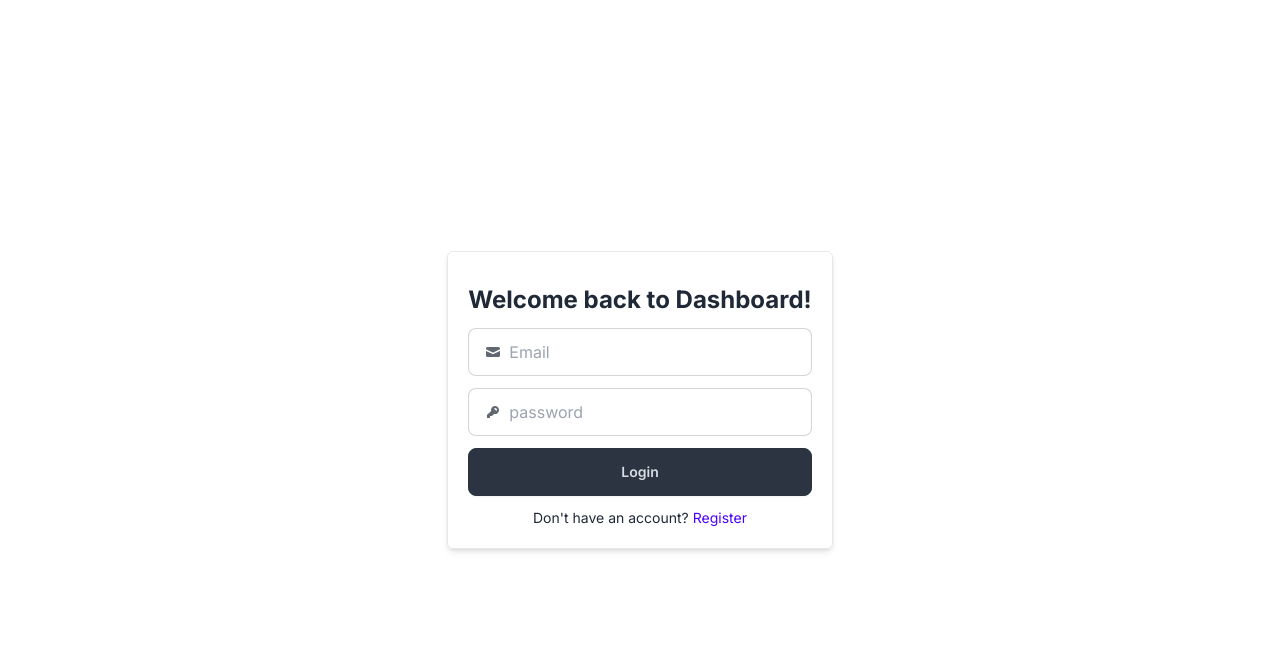
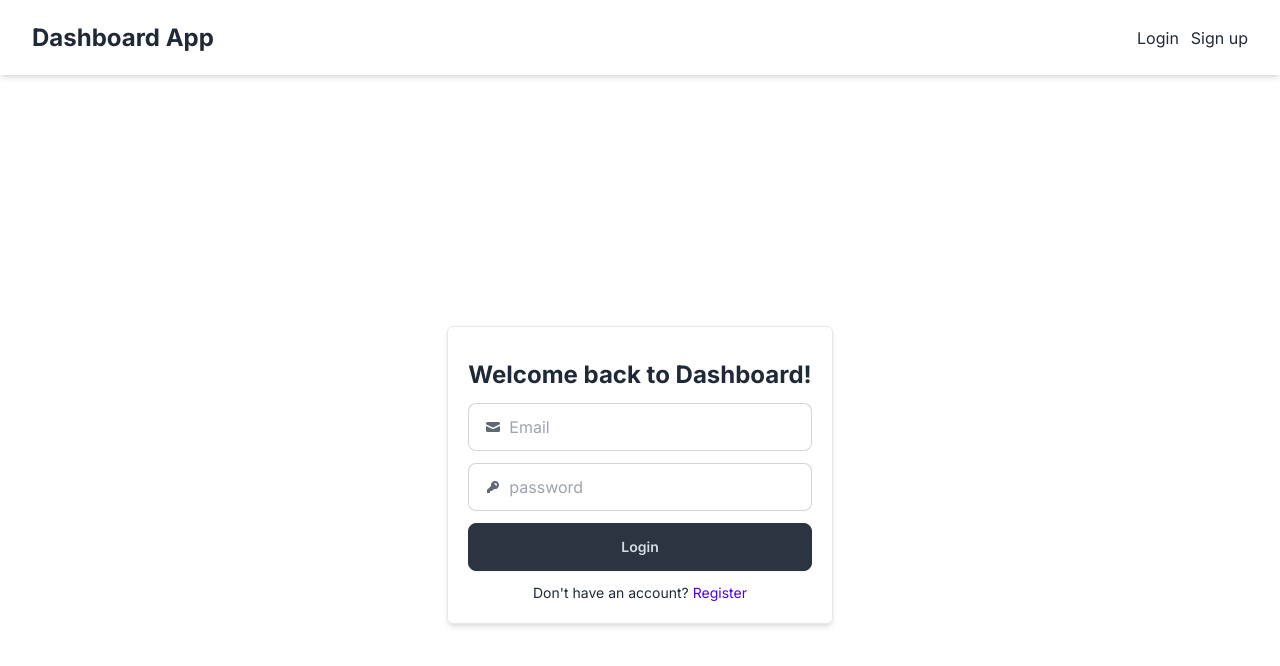
Before and after one commit to cup-noodlehS/simple-login, a Next.js app: page / in a window 1280 px wide. Shown: the top 666 px of the page. Built offline with nearby package versions, Linux system fonts and the light colour scheme.

Commit message:
add navbar

```diff
--- a/src/app/dashboard/page.jsx
+++ b/src/app/dashboard/page.jsx
@@ -1,6 +1,29 @@
-import React from "react";
+"use client";
+
+import { useState, useEffect } from "react";
+import { useRouter } from "next/navigation";
 
 function page() {
+  const router = useRouter();
+  const user = JSON.parse(localStorage.getItem("loggedInUser")) || null;
+  const [email, setEmail] = useState("");
+  const [userName, setUserName] = useState("");
+  const [firstName, setFirstName] = useState("");
+  const [lastName, setLastName] = useState("");
+  const [country, setCountry] = useState("");
+
+  useEffect(() => {
+    console.log(user, "here");
+    if (!user) {
+      router.push("/");
+      return;
+    }
+    setEmail(user.email);
+    setUserName(user.userName);
+    setFirstName(user.firstName);
+    setLastName(user.lastName);
+    setCountry(user.country);
+  }, []);
   return <div>dashboard</div>;
 }
 
--- a/src/app/layout.js
+++ b/src/app/layout.js
@@ -1,5 +1,6 @@
 import { Inter } from "next/font/google";
 import "./globals.css";
+import Navbar from "@/components/Navbar";
 
 const inter = Inter({ subsets: ["latin"] });
 
@@ -11,7 +12,10 @@ export const metadata = {
 export default function RootLayout({ children }) {
   return (
     <html lang="en">
-      <body className={inter.className}>{children}</body>
+      <body className={inter.className}>
+        <Navbar />
+        {children}
+      </body>
     </html>
   );
 }
--- /dev/null
+++ b/src/components/Navbar.jsx
@@ -0,0 +1,37 @@
+"use client";
+
+import { useState, useEffect } from "react";
+import Link from "next/link";
+import { useRouter } from "next/navigation";
+
+function Navbar() {
+  const router = useRouter();
+  const [user, setUser] = useState(null);
+
+  useEffect(() => {
+    setUser(JSON.parse(localStorage.getItem("loggedInUser")));
+    console.log("rerendered");
+  }, []);
+
+  const logout = () => {
+    localStorage.removeItem("loggedInUser");
+    setUser(null);
+    router.push("/");
+  };
+
+  return (
+    <nav className="h-[75px] w-screen flex justify-between items-center py-5 px-8 shadow-md">
+      <h1 className="text-2xl font-bold">Dashboard App</h1>
+      {user ? (
+        <button onClick={logout}>Logout</button>
+      ) : (
+        <div className="flex gap-3 items-center">
+          <Link href="/">Login</Link>
+          <Link href="/register">Sign up</Link>
+        </div>
+      )}
+    </nav>
+  );
+}
+
+export default Navbar;
```
